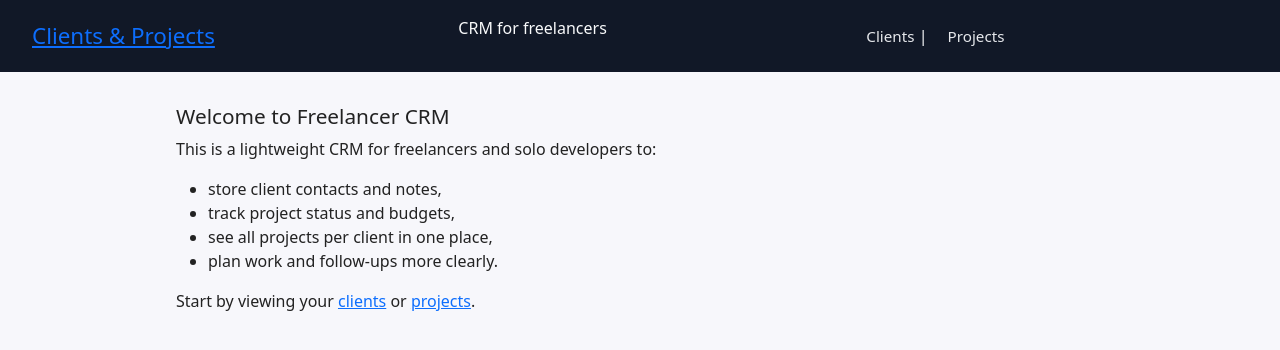
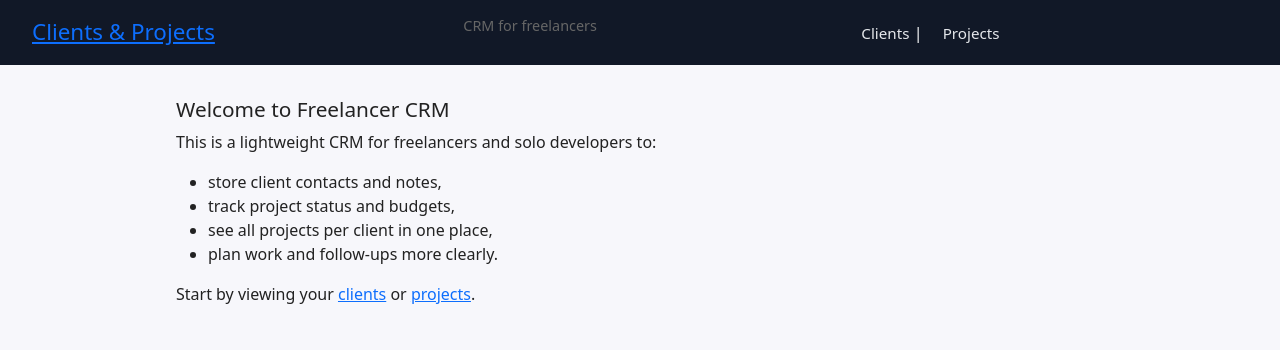
Before and after one commit to Annette3125/freelancer-crm, a Django app: page / in a window 1280 px wide. Shown: the top 350 px of the page. Run offline with Django 5.2, Linux system fonts and the light colour scheme.

Commit message:
add subtitle to base.css

```diff
--- a/static/css/base.css
+++ b/static/css/base.css
@@ -151,3 +151,10 @@ input[type="date"] {
     padding: 0.2rem 0.4rem;
     font-size: 0.9rem;
 }
+
+.subtitle {
+    font-size: 0.9rem;
+    color: #666;
+    margin-top: -0.3rem;
+    margin-bottom: 0.5rem;
+}
```
